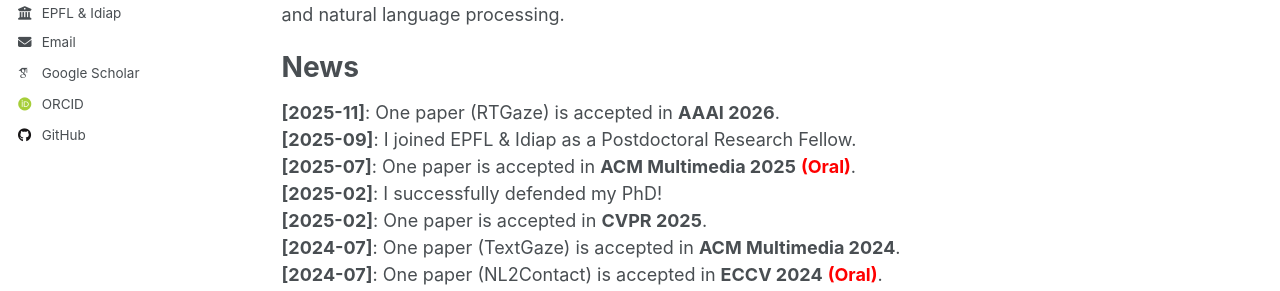
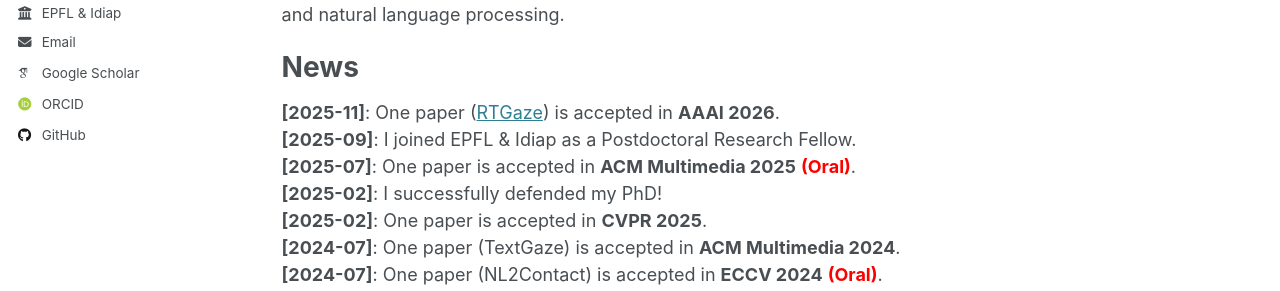
Before and after one commit to hengfei-wang/hengfei-wang.github.io, a Jekyll site: the page built from _pages/about.md, in a window 1280 px wide and 1152 px high. Shown: the part 380-671 px from the top of the window. Built offline with Jekyll 4.4.1, drawn with Linux system fonts in a browser that asks for light colours; some web fonts are replaced; part of the change alters nothing that is shown.

```diff
--- a/_pages/about.md
+++ b/_pages/about.md
@@ -12,7 +12,7 @@ I am currently a Postdoctoral Research Fellow at [EPFL](https://www.epfl.ch/en/)
 My research interests are focused on computer vision and machine learning, specifically 2D/3D gaze-controllable face generation, gaze estimation, 3D hand-object contact modeling, and neural rendering. I am also interested in the intersection of computer vision and natural language processing.
 
 # News
-**[2025-11]**: One paper (RTGaze) is accepted in **AAAI 2026**. \\
+**[2025-11]**: One paper ([RTGaze](https://hengfei-wang.github.io/rtgaze)) is accepted in **AAAI 2026**. \\
 **[2025-09]**: I joined EPFL & Idiap as a Postdoctoral Research Fellow. \\
 **[2025-07]**: One paper is accepted in **ACM Multimedia 2025** **<font color=red>(Oral)</font>**. \\
 **[2025-02]**: I successfully defended my PhD! \\
```
